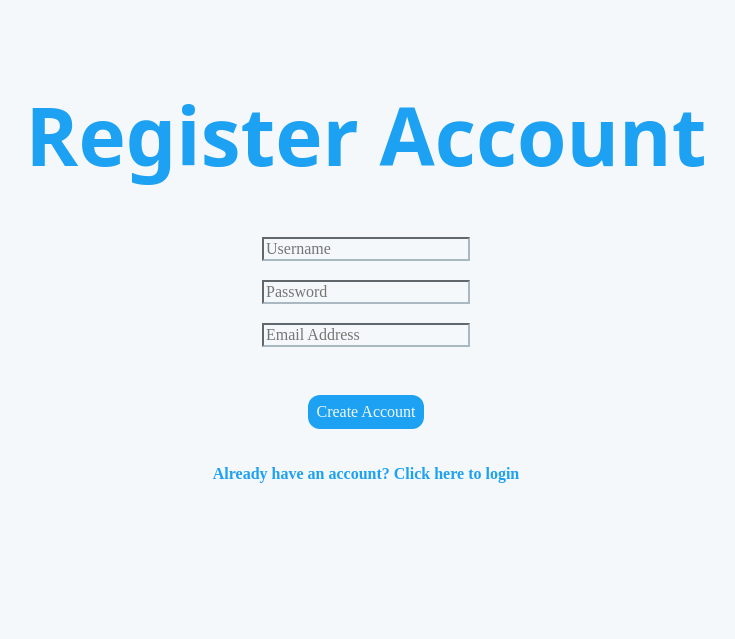
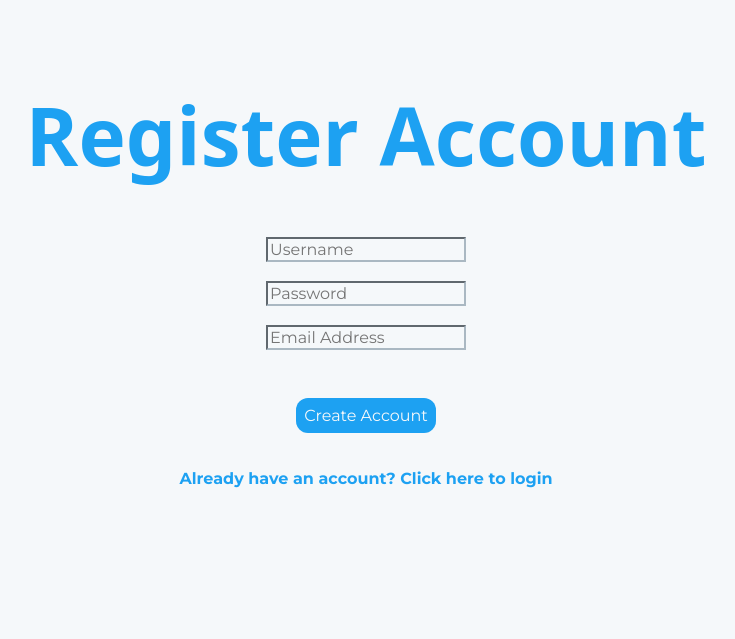
Before and after one commit to Intro-to-SE-Spring-21/Group7Repo, a PHP site: page /createaccount.php in a window 1280 px wide. Shown: the part 84-723 px from the top of the page, without its empty margins (274-1009 px from the left). Run offline with PHP 8.4, Linux system fonts and the light colour scheme; data comes from the database, SQL or seed files in the repository.

Commit message:
Include fonts

```diff
--- a/Twitter_Clone/profile.php
+++ b/Twitter_Clone/profile.php
@@ -515,7 +515,6 @@ if (isset($_GET['username']))
 function dark() {
   var element = document.body;
   element.classList.toggle("darkmode");
-
 }
 </script>
 </div>
--- a/Twitter_Clone/style.css
+++ b/Twitter_Clone/style.css
@@ -1,3 +1,5 @@
+@import url('https://fonts.googleapis.com/css2?family=Montserrat:wght@400;700&display=swap');
+
 *{
   margin: 0px;
 }
```
